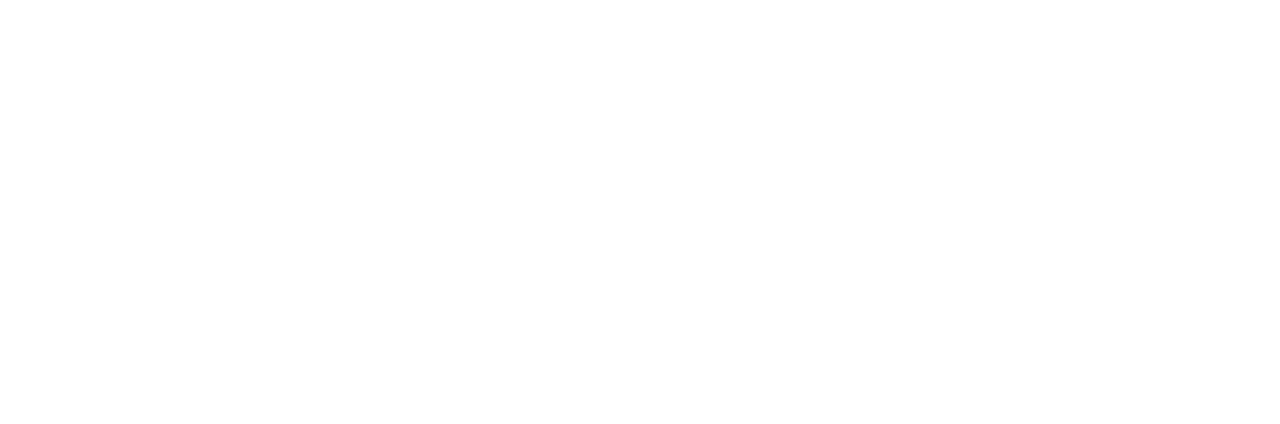
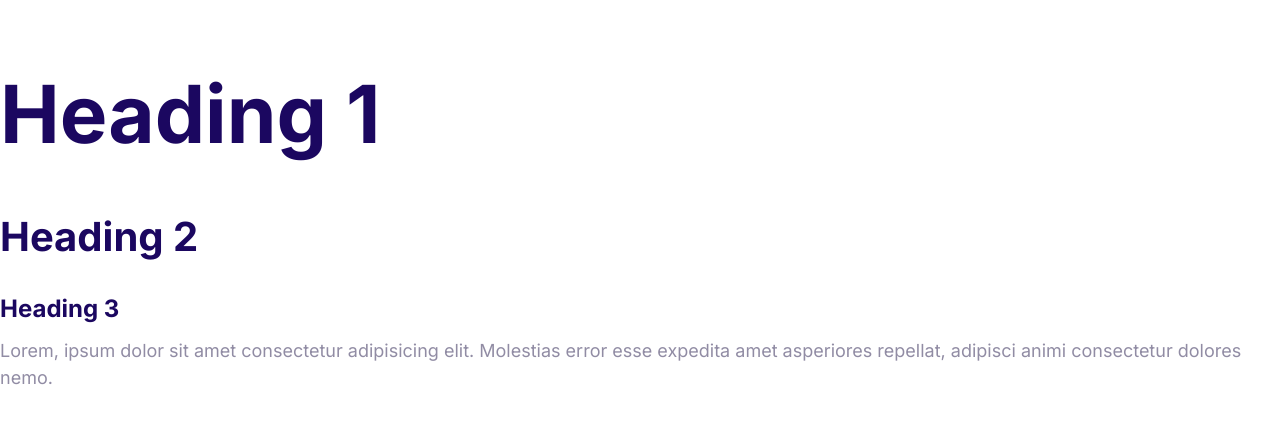
Before and after one commit to DaifMoe/Moeify, a plain HTML site: page index.html in a window 1280 px wide. Drawn offline with Linux system fonts and the light colour scheme.

Commit message:
Define the styles for the fonts.

```diff
--- a/css/styles.css
+++ b/css/styles.css
@@ -5,3 +5,58 @@
   --color-headings: #1b0760;
   --color-body: #918ca4;
 }
+
+html {
+  /* 62.5% of 16px = 10px */
+  font-size: 62.5%;
+}
+
+body {
+  font-family: Inter, Arial, Helvetica, sans-serif;
+  font-size: 2.4rem;
+  /* 1.5 line height meaning 1.5 x the current font size */
+  line-height: 1.5;
+  color: var(--color-body);
+}
+
+h1,
+h2,
+h3 {
+  color: var(--color-headings);
+  margin-bottom: 1rem;
+}
+
+h1 {
+  /* 1 x font size of the html element */
+  font-size: 7rem;
+}
+
+h2 {
+  font-size: 4rem;
+}
+
+h3 {
+  font-size: 3rem;
+}
+
+p {
+  margin-top: 0;
+}
+
+@media screen and (min-width: 1024px) {
+  body {
+    font-size: 1.8rem;
+  }
+
+  h1 {
+    font-size: 8rem;
+  }
+
+  h2 {
+    font-size: 4rem;
+  }
+
+  h3 {
+    font-size: 2.4rem;
+  }
+}
--- a/index.html
+++ b/index.html
@@ -5,8 +5,23 @@
     <meta http-equiv="X-UA-Compatible" content="IE=edge" />
     <meta name="viewport" content="width=device-width, initial-scale=1.0" />
     <title>Document</title>
+    <link rel="preconnect" href="https://fonts.googleapis.com" />
+    <link rel="preconnect" href="https://fonts.gstatic.com" crossorigin />
+    <link
+      href="https://fonts.googleapis.com/css2?family=Inter:wght@400;700&display=swap"
+      rel="stylesheet"
+    />
     <link rel="stylesheet" href="css/normalize.css" />
     <link rel="stylesheet" href="css/styles.css" />
   </head>
-  <body></body>
+  <body>
+    <h1>Heading 1</h1>
+    <h2>Heading 2</h2>
+    <h3>Heading 3</h3>
+    <p>
+      Lorem, ipsum dolor sit amet consectetur adipisicing elit. Molestias error
+      esse expedita amet asperiores repellat, adipisci animi consectetur dolores
+      nemo.
+    </p>
+  </body>
 </html>
```
